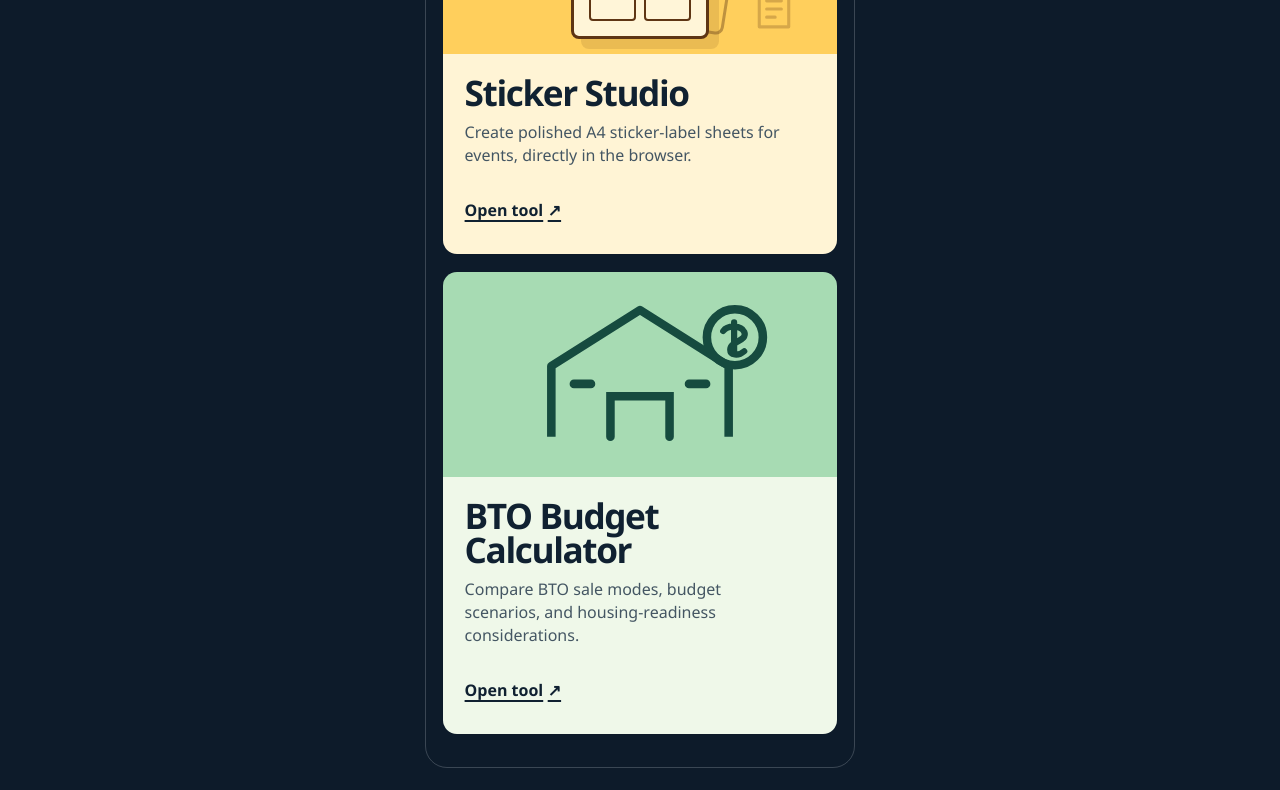
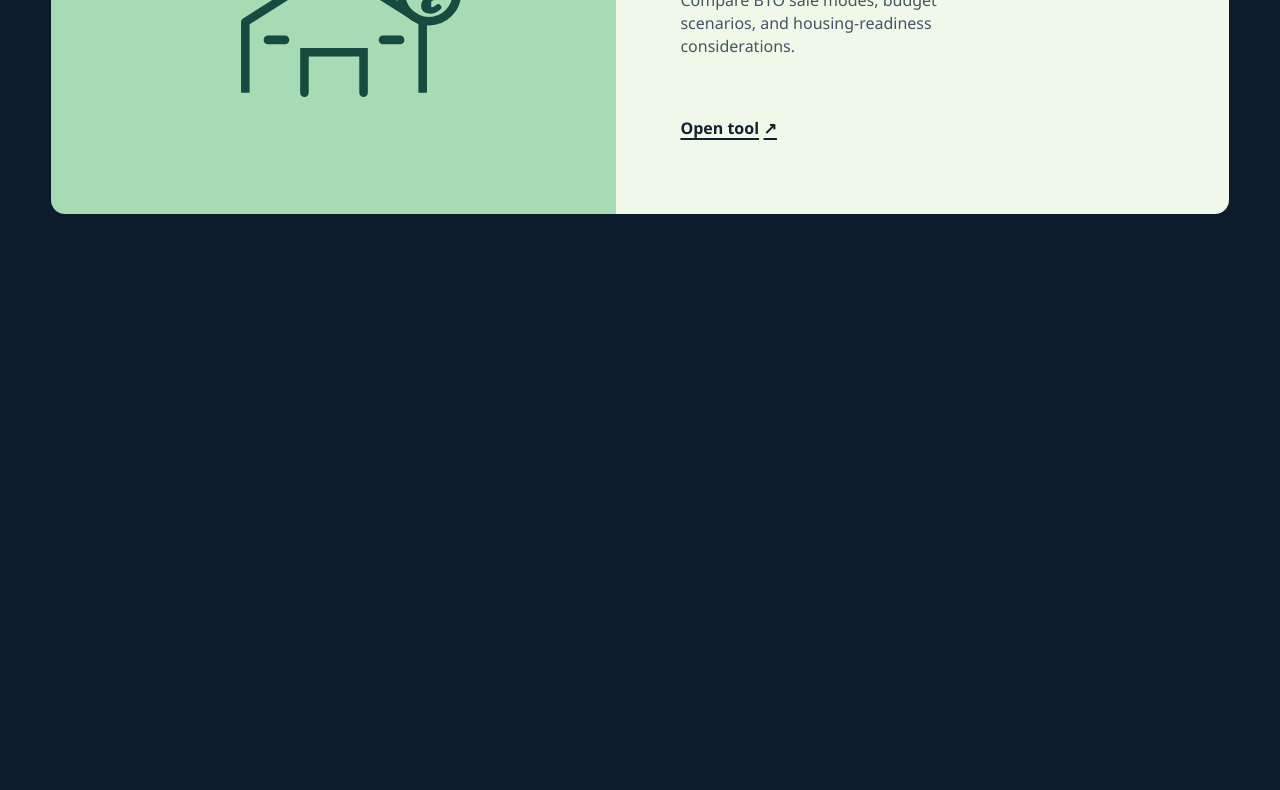
Before and after one commit to CYRAHAHAHA/mini-projects-gallery, a plain HTML site: page index.html in a window 1280 px wide. Shown: the part 789-1579 px from the top of the page. After the commit the page ends 1052 px from the top, so only its background shows below. Drawn offline with Linux system fonts and the light colour scheme.

Commit message:
Add desktop responsive gallery layout

```diff
--- a/styles.css
+++ b/styles.css
@@ -118,8 +118,44 @@ h2 {
 }
 
 @media (min-width: 700px) {
-  body { padding: 2rem 0; }
-  main { min-height: auto; border: 1px solid rgba(238,245,248,.2); border-radius: 22px; }
+  body { padding: 3rem 0; }
+
+  main {
+    width: min(1180px, calc(100% - 3rem));
+    min-height: auto;
+    padding: 0;
+  }
+
+  h1 {
+    margin: 0 0 2rem;
+    font-size: clamp(2.2rem, 5vw, 3.8rem);
+  }
+
+  .project-grid {
+    grid-template-columns: repeat(12, 1fr);
+    gap: 1rem;
+  }
+
+  .project-card { min-height: 480px; }
+  .commute, .stickers { grid-column: span 6; }
+
+  .bto {
+    grid-column: 1 / -1;
+    min-height: 370px;
+    flex-direction: row;
+  }
+
+  .bto .card-art {
+    width: 48%;
+    min-height: 100%;
+  }
+
+  .bto .card-body {
+    justify-content: center;
+    padding: clamp(1.5rem, 5vw, 4rem);
+  }
+
+  .bto h2 { max-width: 15ch; }
 }
 
 @media (prefers-reduced-motion: reduce) {
```
Also changed, not shown: DESIGN.md (+3 -3 lines), .impeccable/design.json.
